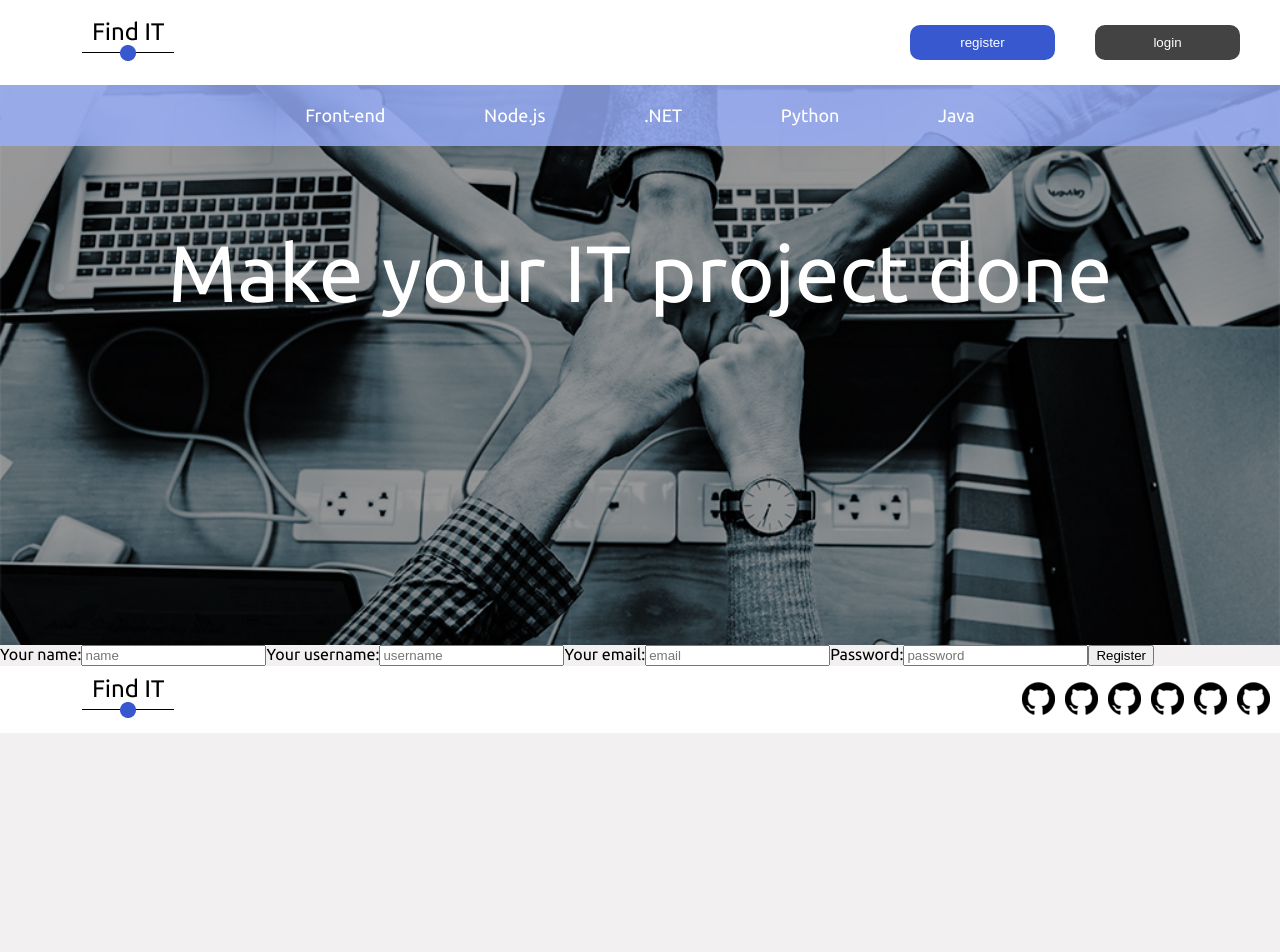
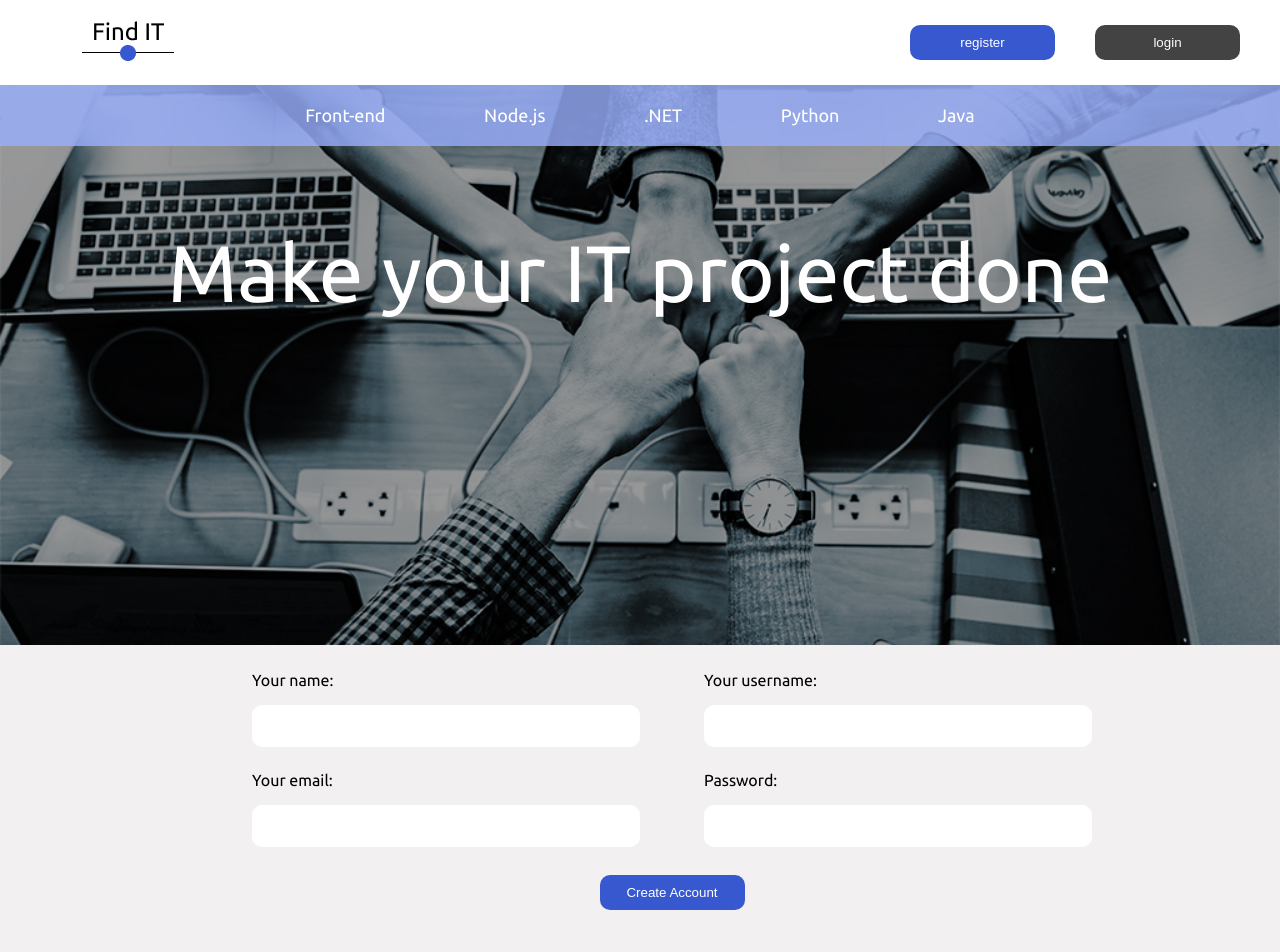
Before and after one commit to SzymonCzapkowski/find-it-client, a React (Create React App) app: page /register in a window 1280 px wide. Shown: the top 952 px of the page. Before the commit the page ends 800 px from the top, so only its background shows below. Built offline with nearby package versions, Linux system fonts and the light colour scheme.

Commit message:
login/register forms

```diff
--- a/src/components/Layout/LoginForm/LoginForm.jsx
+++ b/src/components/Layout/LoginForm/LoginForm.jsx
@@ -3,21 +3,36 @@ import { LoginContainer } from './LoginFormStyles'
 import { EmailForm } from './LoginFormStyles'
 import { PasswordForm } from './LoginFormStyles'
 import { LoginButton } from './LoginFormStyles'
-import { withFormik, Form, Field } from "formik";
+import { withFormik, Field } from "formik";
+import axios from "axios";
 
 
 
-const LoginForm = ({ values }) => (
-  <Form>
-    <label> Email:
-    <Field type = "email" name = "email" placeholder = "email" />
-    </label>
-    <label> Password:
-    <Field type = "password" name = "password" placeholder = "password" />
-    </label>
-    <button type = "submit"> Login </button>
-    </Form>
-);
+const LoginForm = ({ values }) => {
+
+  return(
+
+ <LoginContainer>
+    <p className="header">Login To Your Account</p>
+    <EmailForm>
+      <p>Email:</p>
+      <label>
+      <Field type = "email" name = "email" placeholder = "" />
+      </label>
+    </EmailForm>
+    <PasswordForm>
+      <p>Password:</p>
+      <label>
+      <Field type = "password" name = "password" placeholder = "" />
+      </label>
+    </PasswordForm>
+    <LoginButton type="submit">
+      Login
+    </LoginButton>
+  </LoginContainer>
+)
+};
+
 
 export default withFormik({
     mapPropsToValues() {
@@ -26,9 +41,10 @@ export default withFormik({
             password: ""
         };
     },
-    handleSubmit(values) {
-        console.log(values)
-    }
+  handleSubmit(values) {
+    console.log(values);
+    axios.post(`http://localhost:3001/api/auth/login`, values)
+  }
 })(LoginForm);
 
 //</button>const rootElement = document.getElementById("root");
--- a/src/components/Layout/LoginForm/LoginFormStyles.js
+++ b/src/components/Layout/LoginForm/LoginFormStyles.js
@@ -1,14 +1,44 @@
 import styled from 'styled-components'
 
 export const LoginContainer = styled.div`
+    display:grid;
+    grid-template-rows: 1fr 100px 100px 100px;;
+    font-size: 18px;
 
+    .header {
+        font-size: 40px;
+    }
 `
 export const EmailForm = styled.div`
+    justify-self: center;
 
+    input {
+        border:none;
+        border-radius:10px;
+        height:40px;
+        width: 30vw;
+        font-size: 18px;
+    }
 `
 export const PasswordForm = styled.div`
+    justify-self: center;
 
+    input {
+        border:none;
+        border-radius:10px;
+        height:40px;
+        width: 30vw;
+        font-size: 18px;
+    }
 `
 export const LoginButton = styled.button`
-
+    justify-self: center;
+    color: white;
+    width: 145px;
+    height: 35px;
+    text-decoration: none;
+    border-radius: 10px;
+    border:none;
+    margin: 20px;
+    background: #3758CE;
 `
--- a/src/components/Layout/RegisterForm/RegisterForm.jsx
+++ b/src/components/Layout/RegisterForm/RegisterForm.jsx
@@ -1,30 +1,44 @@
 import React from 'react'
 import { RegisterContainer } from './RegisterFormStyles'
 import { NameForm } from './RegisterFormStyles'
-import {
-    withFormik,
-    Form,
-    Field
-} from "formik";
-//import Yup from "yup";
+import { UsernameForm } from './RegisterFormStyles'
+import { EmailForm } from './RegisterFormStyles'
+import { PasswordForm } from './RegisterFormStyles'
+import { RegisterButton } from './RegisterFormStyles'
+import {withFormik,Field} from "formik"
+import axios from "axios"
+import { Redirect } from "react-router"
+
 
 
 const RegisterForm = ({values}) => (
-    <Form >
-    <label>Your name:
-    <Field type = "name" name = "name" placeholder = "name" />
-    </label>
-    <label>Your username:
-    <Field type = "username" name = "username" placeholder = "username" />
-    </label>
-    <label>Your email:
-    <Field type = "email" name = "email" placeholder = "email" />
-    </label>
-    <label>Password:
-    <Field type = "password" name = "password" placeholder = "password" />
-    </label>
-    <button type = "submit"> Register </button>
-    </Form>
+    <RegisterContainer >
+        <NameForm>
+            <p>Your name:</p>
+            <label>
+            <Field type = "name" name = "name" placeholder = "" />
+            </label>
+        </NameForm>
+        <UsernameForm>
+            <p>Your username:</p>
+            <label>
+            <Field type = "username" name = "username" placeholder = "" />
+            </label>
+        </UsernameForm>
+        <EmailForm>
+            <p>Your email:</p>
+            <label>
+            <Field type = "email" name = "email" placeholder = "" />
+            </label>
+        </EmailForm>
+        <PasswordForm>
+            <p>Password:</p>
+            <label>
+            <Field type = "password" name = "password" placeholder = "" />
+            </label>
+        </PasswordForm>
+        <RegisterButton type = "submit"> Create Account </RegisterButton>
+    </RegisterContainer>
 );
 
 export default withFormik({
@@ -38,6 +52,8 @@ export default withFormik({
     },
     handleSubmit(values) {
         console.log(values);
+        axios.post(`http://localhost:3001/api/users/register`, values).then(resault =>{ return <Redirect to="/login"/>})
+
     }
 })(RegisterForm);
 
--- a/src/components/Layout/RegisterForm/RegisterFormStyles.js
+++ b/src/components/Layout/RegisterForm/RegisterFormStyles.js
@@ -1,8 +1,61 @@
 import styled from 'styled-components'
 
 export const RegisterContainer = styled.div`
+    display:grid;
+    grid-template-columns: [line1] 50vw [line2] 50vw [line3];
+    grid-template-rows: [line1] 100px [line2] 100px [line3] 100px [line4];
+    justify-items:center;
+    grid-column-gap: 5vw;
+    margin-top: 10px;
 
+    input {
+        border:none;
+        border-radius:10px;
+        height:40px;
+        width: 30vw;
+        font-size: 18px;
+    }
 `
 export const NameForm = styled.div`
-
+    grid-column-start: line1;
+    grid-column-end: line2;
+    grid-row-start: line1;
+    grid-row-end:  line2;
+    justify-self:flex-end;
 `
+export const UsernameForm = styled.div`
+    grid-column-start: line2;
+    grid-column-end: line3;
+    grid-row-start: line1;
+    grid-row-end:  line2;
+    justify-self:flex-start;
+`
+export const EmailForm = styled.div`
+    grid-column-start: line1;
+    grid-column-end: line2;
+    grid-row-start: line2;
+    grid-row-end:  line3;
+    justify-self:flex-end;
+`
+export const PasswordForm = styled.div`
+    grid-column-start: line2;
+    grid-column-end: line3;
+    grid-row-start: line2;
+    grid-row-end:  line3;
+    justify-self:flex-start;
+`
+export const RegisterButton = styled.button`
+    grid-column-start: line1;
+    grid-column-end: line3;
+    grid-row-start: line3;
+    grid-row-end:  line4;
+    justify-self: center;
+    color: white;
+    width: 145px;
+    height: 35px;
+    text-decoration: none;
+    border-radius: 10px;
+    border:none;
+    margin: 20px;
+    background: #3758CE;
+`
```
